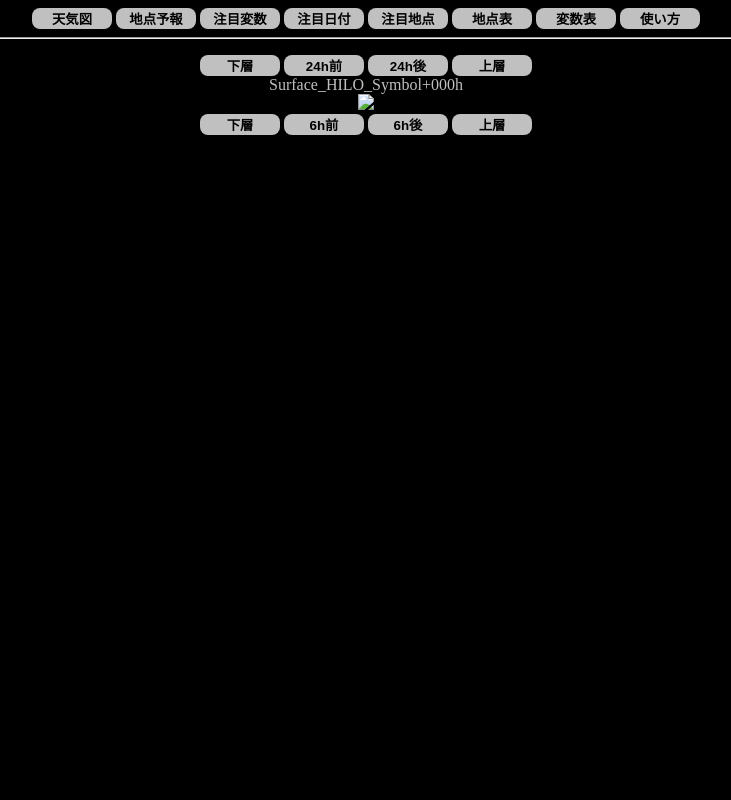
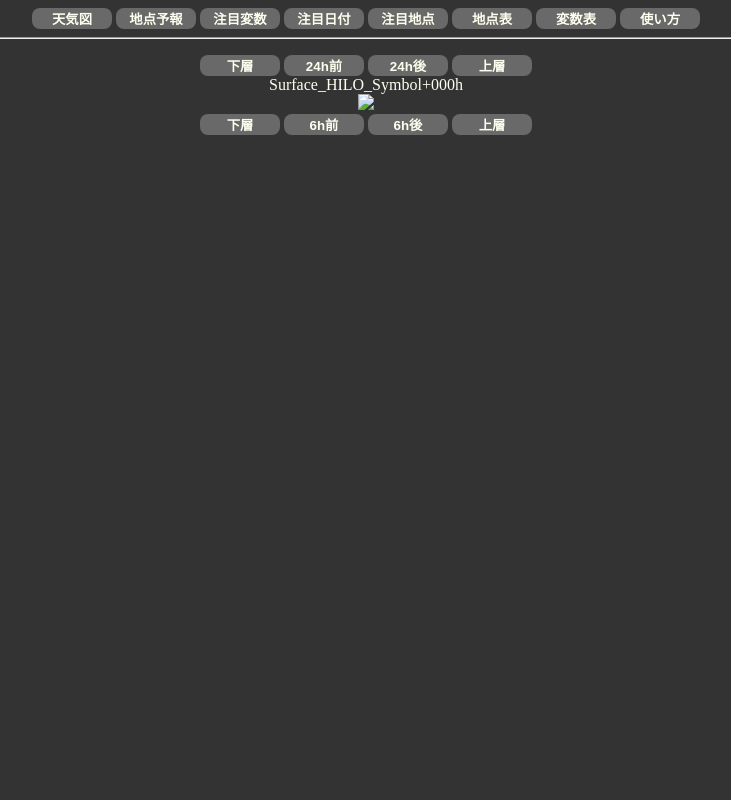
Before and after one commit to hshin-git/gfs_rank, a plain HTML site: page pub/index.html in a window 1280 px wide. Shown: the top 800 px of the page, without its empty margins (274-1005 px from the left). Drawn offline with Linux system fonts and the dark colour scheme.

Commit message:
change dark mode

```diff
--- a/pub/common.css
+++ b/pub/common.css
@@ -1,20 +1,20 @@
 /***** common vars *****/
 :root {
  --text-bg: gray;
- --text-fg: white;
- --link-fg: yellow;
+ --text-fg: ivory;
+ --button-bg: dimGray;
+ --button-fg: ivory;
+ --link-fg: paleTurquoise;
  --line-fg: silver;
- --button-bg: silver;
- --button-fg: black;
 }
 @media (prefers-color-scheme: dark) {
  :root {
-  --text-bg: black;
-  --text-fg: silver;
-  --link-fg: yellow;
+  --text-bg: #333;
+  --text-fg: ivory;
+  --button-bg: dimGray;
+  --button-fg: ivory;
+  --link-fg: paleTurquoise;
   --line-fg: silver;
-  --button-bg: silver;
-  --button-fg: black;
  }
 }
 
```
